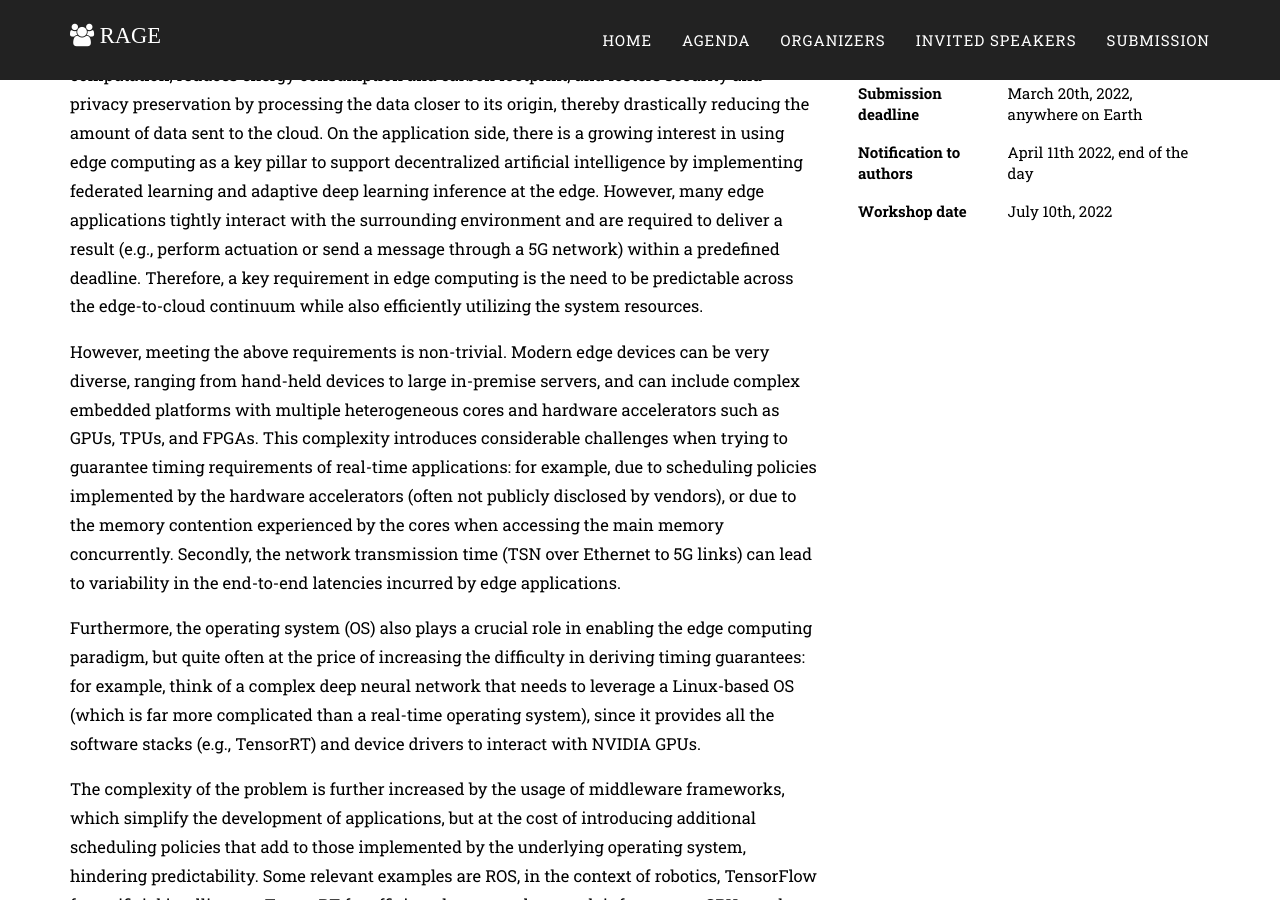
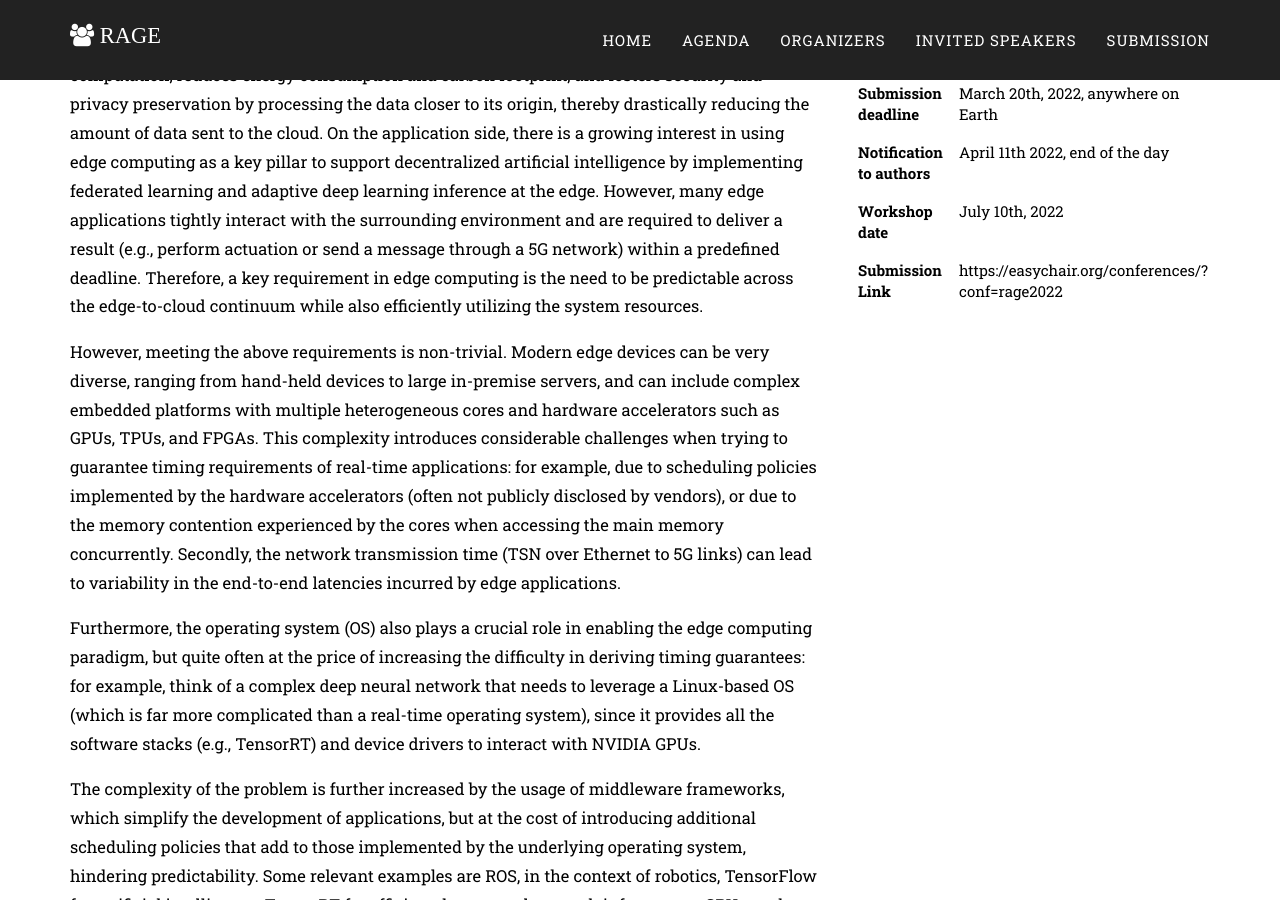
Before and after one commit to rage2022/rage2022.github.io, a Jekyll site: the page built from index.markdown, in a window 1280 px wide and 900 px high, scrolled down 1078 px. Built offline with Jekyll 4.4.1, drawn with Linux system fonts in a browser that asks for light colours; some web fonts are replaced.

Commit message:
add submission link

```diff
--- a/_layouts/home.html
+++ b/_layouts/home.html
@@ -57,6 +57,10 @@ layout: default
                             <th scope="row">Workshop date</th>
                             <td>{{ page.date }}</td>
                         </tr>
+                        <tr>
+                            <th scope="row">Submission Link</th>
+                            <td>https://easychair.org/conferences/?conf=rage2022</td>
+                        </tr>
                     </table>
                 </div>
             </div>
```
